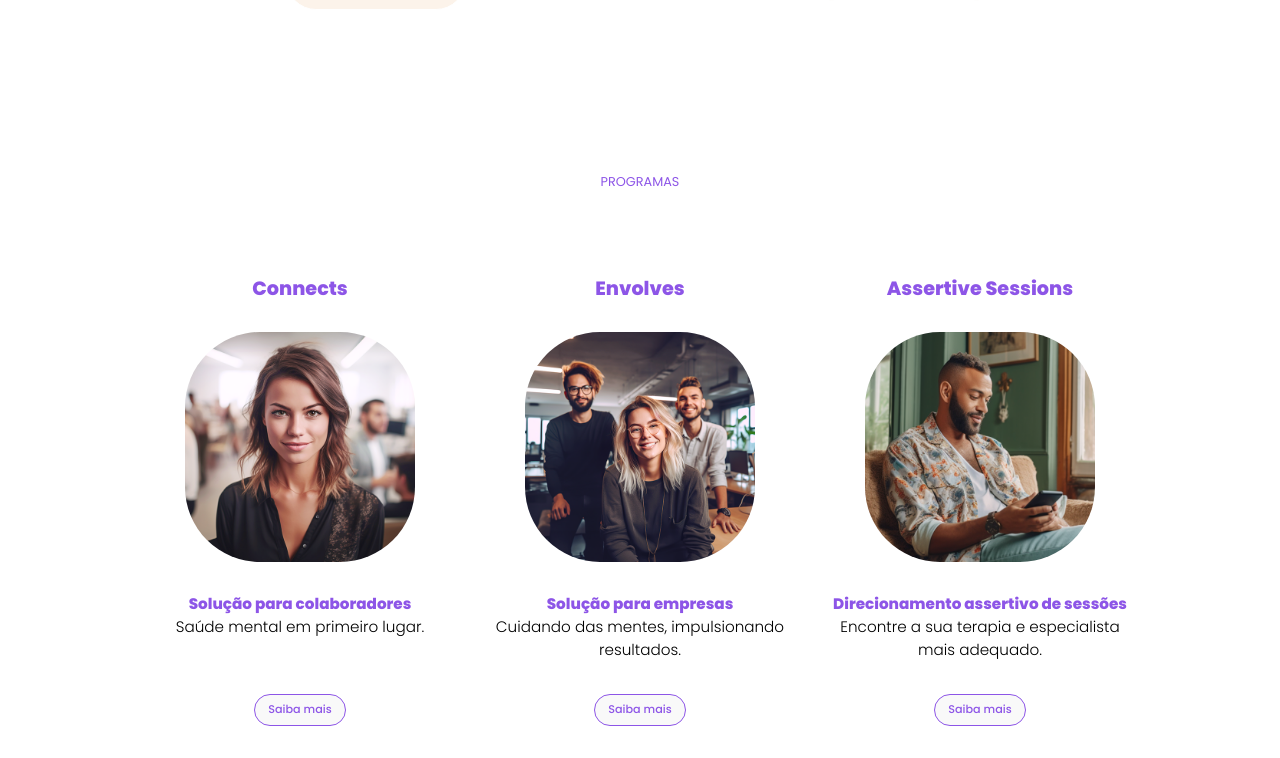
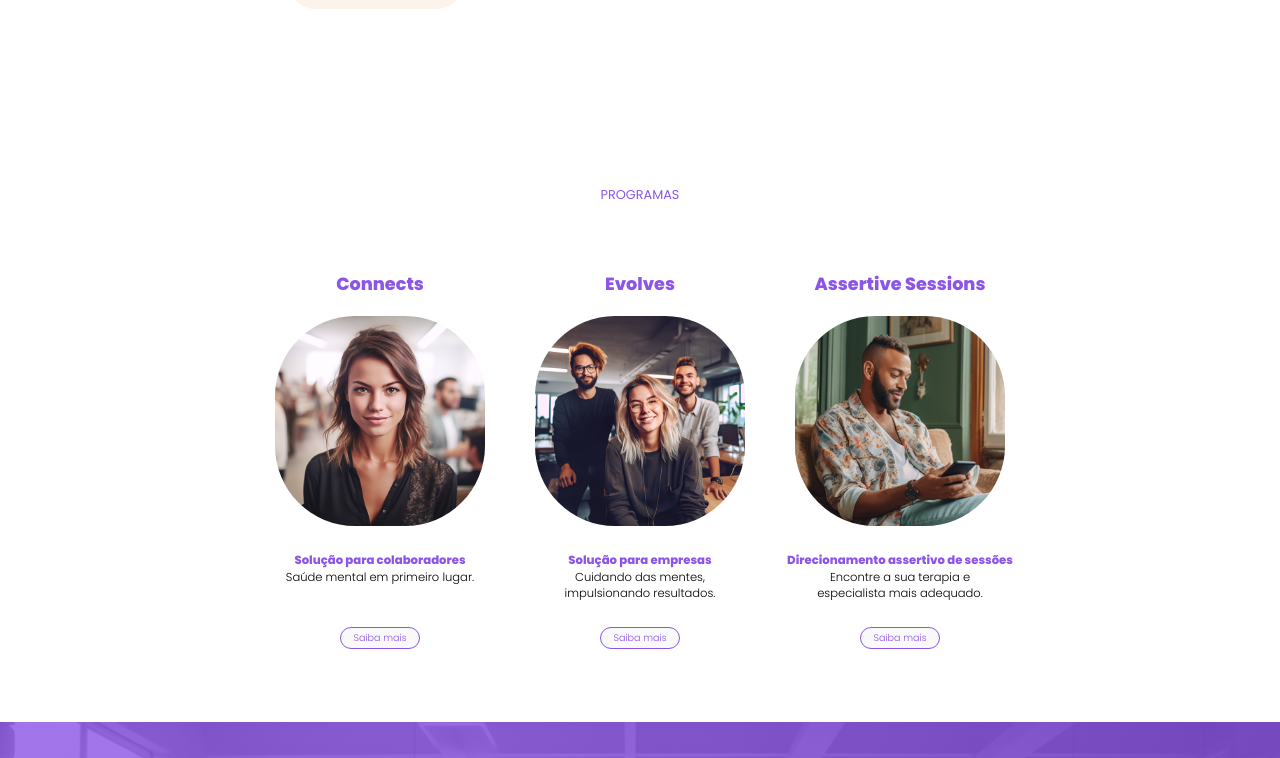
Before and after one commit to sahdibernardi/nectus, a React (Vite) app: page / in a window 1280 px wide. Shown: the part 2952-3710 px from the top of the page. Built offline with nearby package versions, Linux system fonts and the light colour scheme.

Commit message:
fix: section 6

```diff
--- a/src/pages/Homepage.jsx
+++ b/src/pages/Homepage.jsx
@@ -155,7 +155,7 @@ function Homepage() {
           sectionId='connects'
         />
         <ProgramCard
-          title="Envolves"
+          title="Evolves"
           description="Solução para empresas"
           text="Cuidando das mentes, impulsionando resultados."
           imageLink='./envolves.png'
--- a/src/style/homepage.css
+++ b/src/style/homepage.css
@@ -955,7 +955,74 @@ body {
 
   .s6 {
     margin-top: 50px;
+    min-height: 600px;
     background-color: var(--white);
+  }
+
+  .pg-card {
+    padding: 0px;
+    width: 260px;
+    height: 395px;
+    margin: 20px 0px 50px 0px;
+  }
+
+  .pg-title {
+    font-size: 1.1rem;
+    line-height: 1.2rem;
+    font-weight: 700;
+    margin: 0px;
+  }
+
+  .pg-hl {
+    font-size: 0.73rem;
+    font-weight: 700;
+    color: var(--nectus-purple);
+    margin-top: -15px;
+  }
+
+  .pg-center {
+    display: flex;
+    flex-direction: column;
+    justify-content: space-between;
+    min-height: 80px;
+    margin-top: -22px;
+    align-items: center;
+    text-align: center;
+  }
+
+  .pg-text {
+    font-size: 0.72rem;
+    line-height: 1rem;
+    font-weight: 300;
+    color: var(--black);
+    margin-top: 0px;
+    max-width: 200px;
+  }
+
+  .pg-img {
+    height: 210px;
+    width: 210px;
+    border-radius: 80px;
+    margin-bottom: 20px;
+  }
+
+  .pg-btn {
+    background-color: none;
+    border: 1px solid var(--nectus-purple);
+    border-radius: 50px;
+    font-size: 0.6rem;
+    font-weight: 300;
+    color: var(--nectus-purple);
+    margin: 0px;
+    transition: 0.5s;
+    padding: 3px 12px;
+  }
+
+  .pg-btn:hover,
+  .pg-btn:focus {
+    box-shadow: inset 0 -3.25em 0 0 var(--nectus-purple);
+    border: 2px solid transparent;
+    color: var(--white);
   }
 
   .s7 {
```
